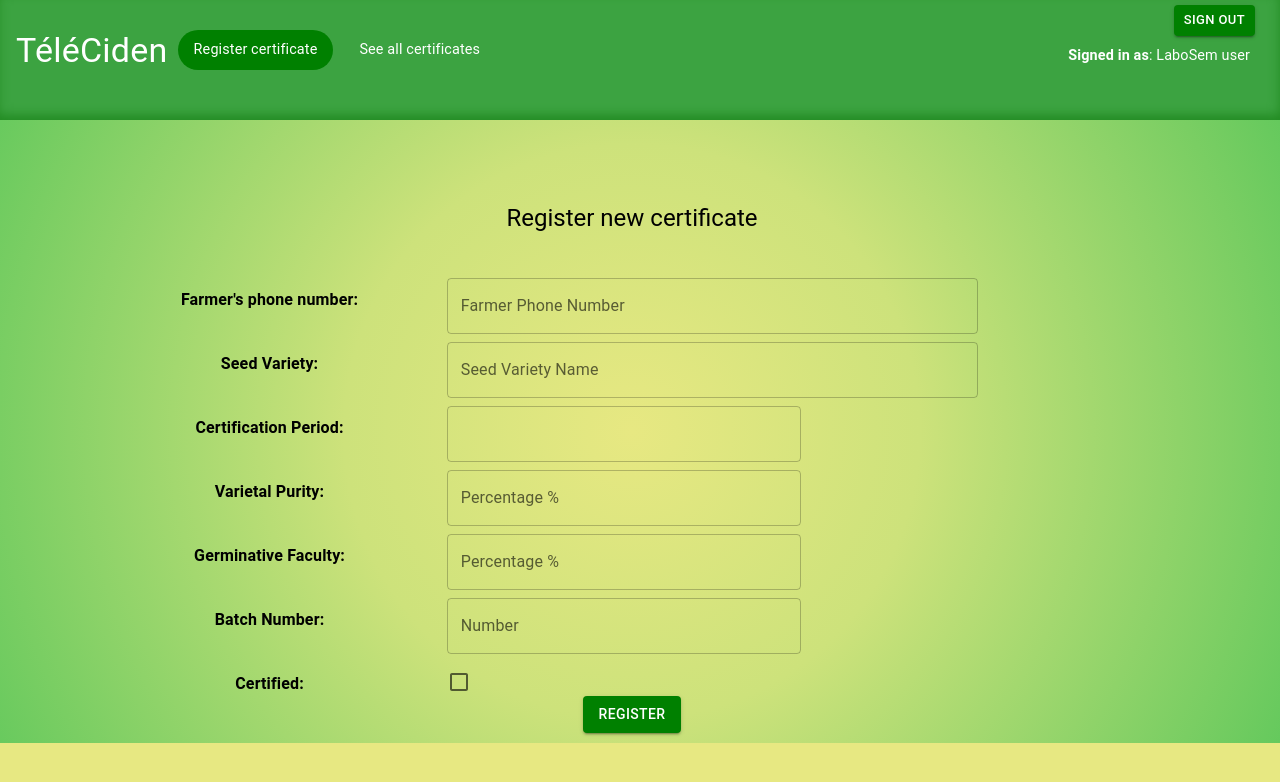
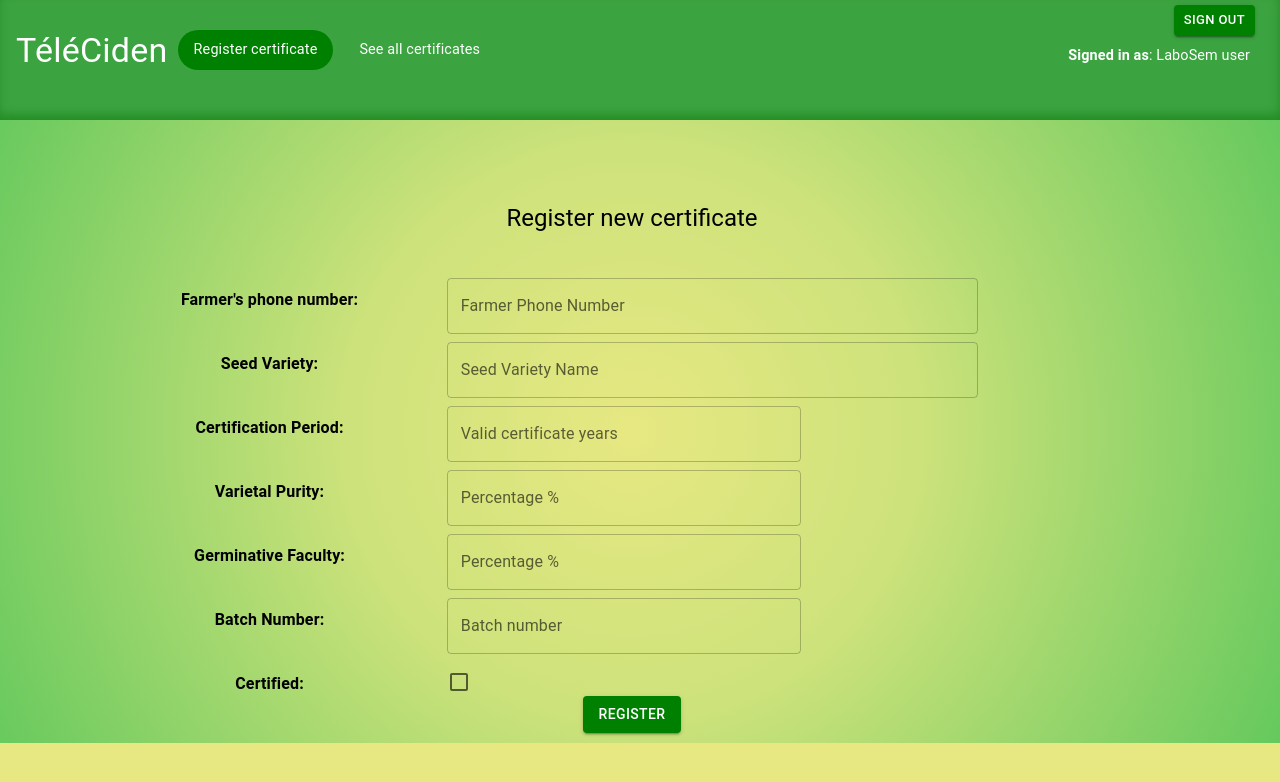
Before and after one commit to miker1423/ict4d-seeds, a React (Create React App) app in the folder frontend/: page /registercertificate in a window 1280 px wide. Shown: the top 782 px of the page. Built offline with nearby package versions, Linux system fonts and the light colour scheme; the HTML template or start-up script is replaced by a standard one.

Commit message:
Update RegisterCertificate.tsx

```diff
--- a/frontend/src/pages/RegisterCertificate.tsx
+++ b/frontend/src/pages/RegisterCertificate.tsx
@@ -7,16 +7,19 @@ import {
   Checkbox
 } from '@mui/material';
 import styled from 'styled-components';
-import React from 'react';
+import React, { useEffect, useState } from 'react';
 import { Link } from 'react-router-dom';
 import NavBar from '../components/NavBar';
 
 const RegisterCertificate = () => {
+  const [registered, setRegistered] = useState<boolean>(false);
+
+  useEffect(() => {
+    setRegistered(false);
+  }, []);
+
   const handleSubmit = () => {
-    // e.preventDefault();
-    return (
-      <Typography variant="h3">Certificate has been registered</Typography>
-    );
+    setRegistered(true);
   };
 
   return (
@@ -30,6 +33,14 @@ const RegisterCertificate = () => {
 
           <div className="main">
             <Grid item xs={12} sx={{ paddingTop: '0px' }}>
+              {registered && (
+                <div className="front-certificate">
+                  <Typography variant="h3">
+                    Certificate has been registered
+                  </Typography>
+                </div>
+              )}
+              {!registered && (
                 <div className="front-certificate">
                   <Typography variant="h5" sx={{ pb: '50px' }}>
                     Register new certificate{' '}
@@ -68,7 +79,11 @@ const RegisterCertificate = () => {
                           <Typography>Certification Period:</Typography>
                         </Grid>
                         <Grid item xs={4}>
-                        <TextField type="year" fullWidth />
+                          <TextField
+                            type="year"
+                            label="Valid certificate years"
+                            fullWidth
+                          />
                         </Grid>
                       </Grid>
 
@@ -103,7 +118,11 @@ const RegisterCertificate = () => {
                           <Typography>Batch Number:</Typography>
                         </Grid>
                         <Grid item xs={4}>
-                        <TextField type="number" label="Number" fullWidth />
+                          <TextField
+                            type="number"
+                            label="Batch number"
+                            fullWidth
+                          />
                         </Grid>
                       </Grid>
 
@@ -124,6 +143,7 @@ const RegisterCertificate = () => {
                     </Button>
                   </Box>
                 </div>
+              )}
             </Grid>
           </div>
         </Grid>
```
Lines whose indentation alone changed are shown as unchanged.
